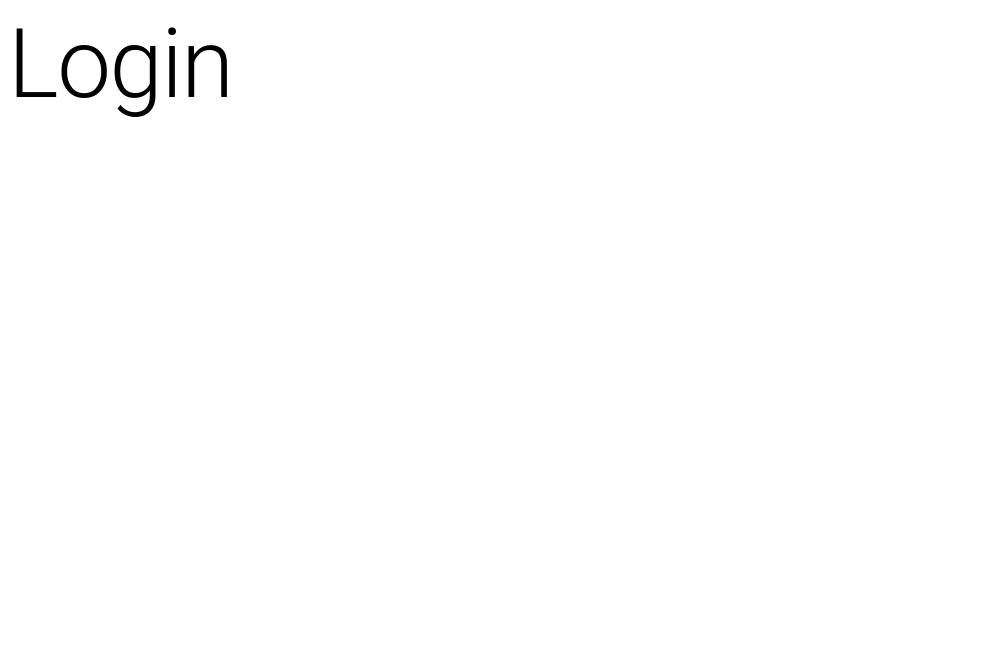
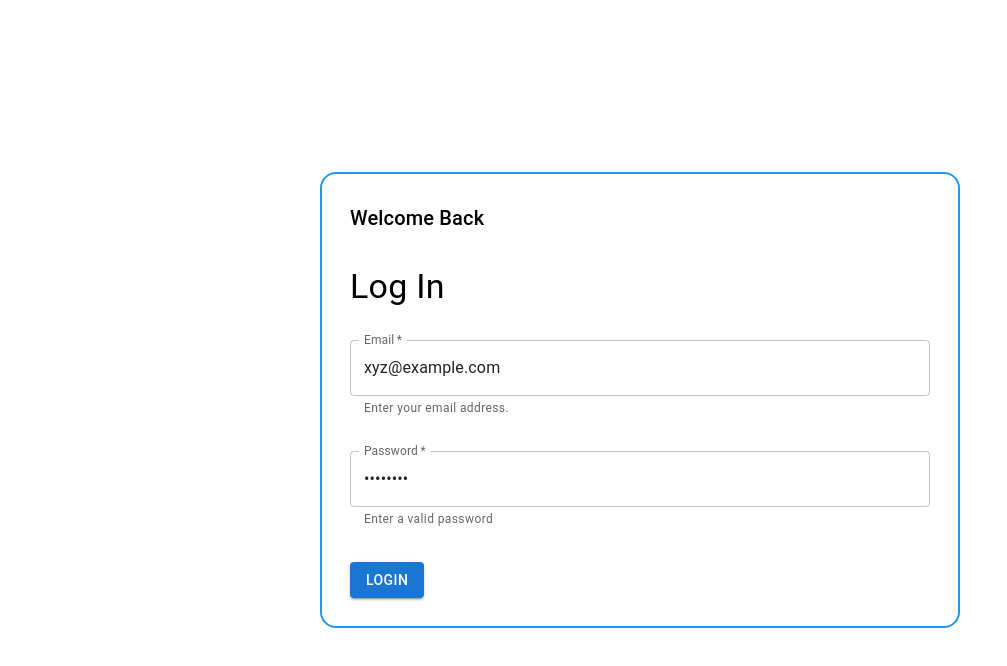
Before and after one commit to cmwema/LibroTrack, a React (Vite) app: page / in a window 1280 px wide. Shown: the top 666 px of the page, without its empty margins (0-1007 px from the left). Built offline with nearby package versions, Linux system fonts and the light colour scheme.

Commit message:
[UPDATE]-add header

```diff
--- a/package.json
+++ b/package.json
@@ -12,6 +12,7 @@
   "dependencies": {
     "@emotion/react": "^11.11.4",
     "@emotion/styled": "^11.11.5",
+    "@mui/icons-material": "^5.15.18",
     "@mui/material": "^5.15.18",
     "@reduxjs/toolkit": "^2.2.5",
     "localforage": "^1.10.0",
--- a/src/App.tsx
+++ b/src/App.tsx
@@ -11,6 +11,7 @@ import {
   Transactions,
 } from "./pages";
 import { routesEnum } from "./utils/routesEnum";
+import { DashboardLayout } from "./layout";
 
 function App() {
   const router = createBrowserRouter([
@@ -18,6 +19,9 @@ function App() {
       path: routesEnum.LOGIN,
       element: <Login />,
     },
+    {
+      element: <DashboardLayout />,
+      children: [
         {
           path: routesEnum.PASSWORD_REST,
           element: <PasswordReset />,
@@ -50,6 +54,8 @@ function App() {
           path: routesEnum.TRANSACTION_DETAILS,
           element: <TransactionDetails />,
         },
+      ],
+    },
   ]);
   return <RouterProvider router={router} />;
 }
--- /dev/null
+++ b/src/components/header/breadcrumbs.tsx
@@ -0,0 +1,22 @@
+import { Breadcrumbs, Typography } from "@mui/material";
+
+interface BreadCrumbsProps {
+  items: string[];
+}
+
+export const BreadCrumbs = ({ items }: BreadCrumbsProps) => {
+  const filteredItems = items.filter((item) => item !== "");
+  return (
+    <Breadcrumbs aria-label="breadcrumb" separator="›">
+      {filteredItems.map((item, index) => (
+        <Typography
+          variant="h6"
+          sx={{ textTransform: "capitalize" }}
+          key={index}
+        >
+          {item}
+        </Typography>
+      ))}
+    </Breadcrumbs>
+  );
+};
--- /dev/null
+++ b/src/components/header/index.tsx
@@ -0,0 +1,37 @@
+import { Button, Stack, Typography, colors } from "@mui/material";
+import { useLocation } from "react-router-dom";
+import { BreadCrumbs } from "./breadcrumbs";
+
+export const Header = () => {
+  const location = useLocation();
+
+  return (
+    <Stack
+      direction={"row"}
+      justifyContent={"space-between"}
+      alignItems={"center"}
+      sx={{
+        gridArea: "header",
+        width: "100%",
+        height: "100%",
+        borderBottom: "2px solid",
+        borderColor: colors.grey[100],
+        paddingX: "1rem",
+      }}
+    >
+      <BreadCrumbs items={location.pathname.split("/")} />
+      <Stack direction={"row"} gap={2}>
+        <Typography variant="h6" color={colors.grey[700]}>
+          {new Date().toLocaleDateString()}
+        </Typography>
+        <Typography variant="h6" color={colors.grey[700]}>
+          Caleb Mwema
+        </Typography>
+
+        <Button variant="outlined" color="error">
+          Log Out
+        </Button>
+      </Stack>
+    </Stack>
+  );
+};
--- a/src/main.tsx
+++ b/src/main.tsx
@@ -1,6 +1,7 @@
 import React from "react";
 import ReactDOM from "react-dom/client";
 import App from "./App.tsx";
+import "./main.css";
 
 ReactDOM.createRoot(document.getElementById("root")!).render(
   <React.StrictMode>
--- a/src/pages/auth/login/index.tsx
+++ b/src/pages/auth/login/index.tsx
@@ -1,5 +1,75 @@
-import { Typography } from "@mui/material";
+import {
+  Box,
+  Button,
+  Stack,
+  TextField,
+  Typography,
+  colors,
+} from "@mui/material";
+import { AuthLayout } from "../../../layout";
+import { FormEvent, useState } from "react";
+import { useNavigate } from "react-router-dom";
+import { routesEnum } from "../../../utils/routesEnum";
 
 export const Login = () => {
-  return <Typography variant="h1">Login</Typography>;
+  const [email, setEmail] = useState("xyz@example.com");
+  const [password, setPassword] = useState("12345678");
+
+  const navigate = useNavigate();
+
+  const handleFormSubmit = (e: FormEvent) => {
+    e.preventDefault();
+    console.log({ email, password });
+    navigate(routesEnum.DASHBOARD);
+  };
+  return (
+    <AuthLayout>
+      <Box
+        onSubmit={(e) => handleFormSubmit(e)}
+        component={"form"}
+        sx={{
+          border: "2px solid",
+          borderColor: colors.blue[500],
+          borderRadius: "1rem",
+          padding: "1.75rem",
+          width: "50%",
+          display: "flex",
+          flexDirection: "column",
+          gap: "2rem",
+        }}
+      >
+        <Typography variant="h6">Welcome Back</Typography>
+        <Typography variant="h4">Log In</Typography>
+        <TextField
+          label="Email"
+          variant="outlined"
+          value={email}
+          onChange={(e) => setEmail(e.target.value)}
+          helperText="Enter your email address."
+          placeholder="xyz@example.com"
+          required
+          type="email"
+        />
+        <TextField
+          label="Password"
+          variant="outlined"
+          value={password}
+          onChange={(e) => setPassword(e.target.value)}
+          helperText="Enter a valid password"
+          placeholder="***********"
+          required
+          type="password"
+        />
+        <Stack
+          direction="row"
+          sx={{ width: "100%" }}
+          justifyContent="space-between"
+        >
+          <Button variant="contained" type="submit">
+            Login
+          </Button>
+        </Stack>
+      </Box>
+    </AuthLayout>
+  );
 };
```
Also changed, not shown: src/components/index.ts (deleted), 1 other file (tests, documents, lock files or other folders). Lines whose indentation alone changed are shown as unchanged.
